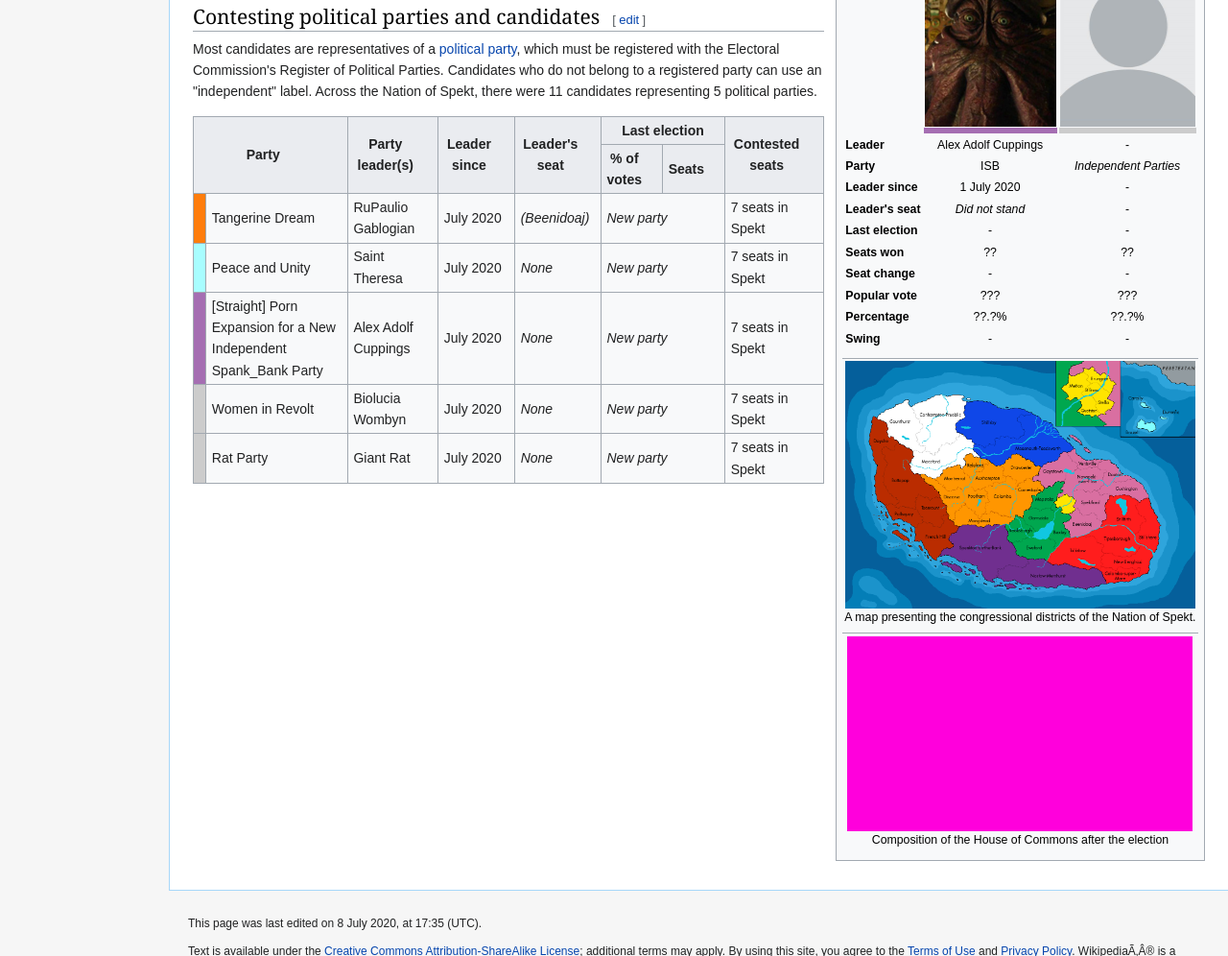
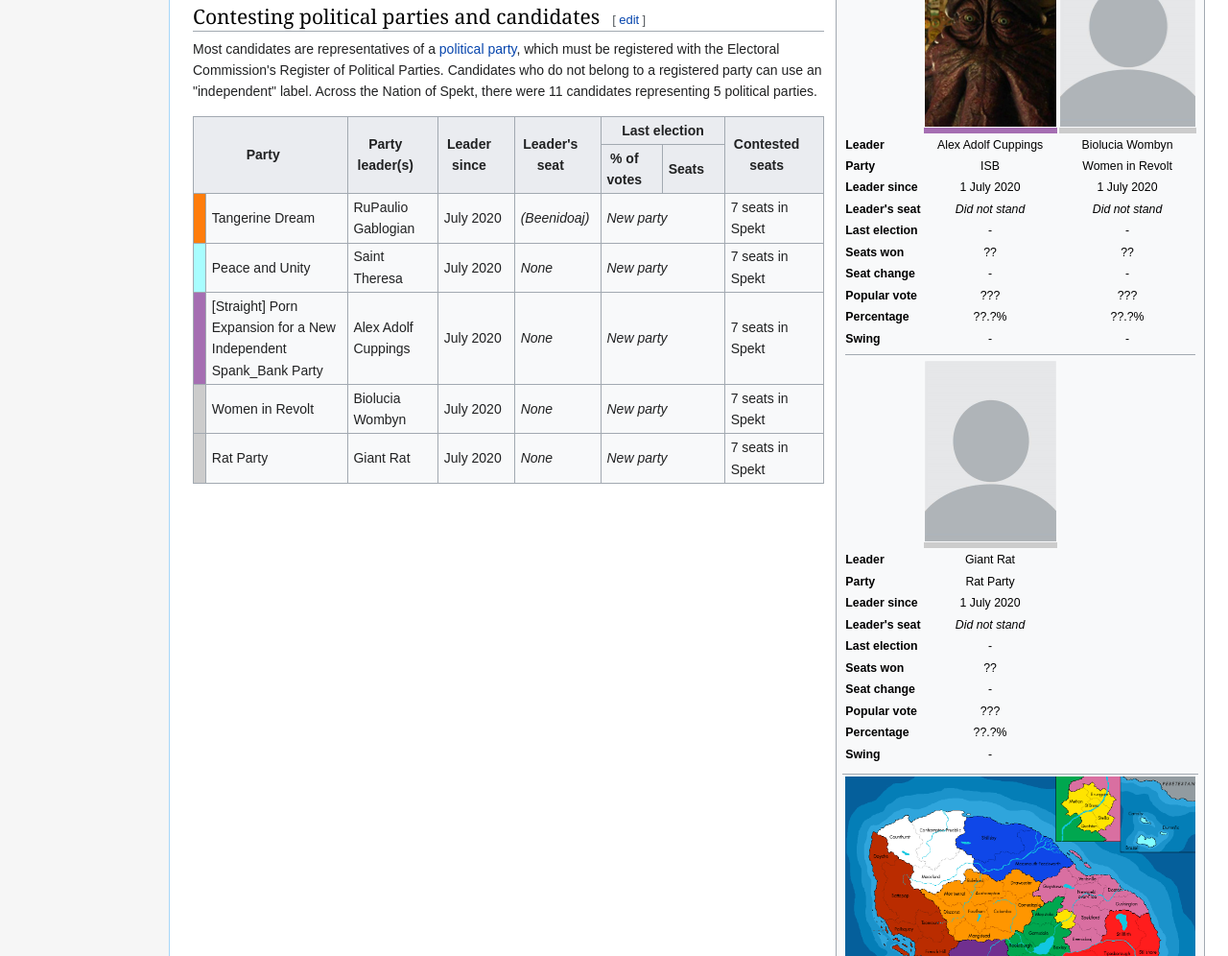
Before and after one commit to a1pcm/a1pcm.github.io, a plain HTML site: page spekt_elections/july20gen.html in a window 1280 px wide. Shown: the part 845-1841 px from the top of the page at 96% size. Drawn offline with Linux system fonts and the light colour scheme; a script that the page names is missing.

Commit message:
More Parties to Summary

```diff
--- a/spekt_elections/july20gen.html
+++ b/spekt_elections/july20gen.html
@@ -165,28 +165,28 @@
 </th>
 <td style="width:75px;text-align:center">Alex Adolf Cuppings
 </td>
-<td style="width:75px;text-align:center">-
+<td style="width:75px;text-align:center">Biolucia Wombyn
 </td></tr>
 <tr>
 <th style="width:75px;text-align:left">Party
 </th>
 <td style="width:75px;text-align:center">ISB
 </td>
-<td style="width:75px;text-align:center"><i>Independent Parties</i>
+<td style="width:75px;text-align:center">Women in Revolt
 </td></tr>
 <tr>
 <th style="text-align:left">Leader&nbsp;since
 </th>
 <td style="width:75px;text-align:center">1 July 2020
 </td>
-<td style="width:75px;text-align:center">-
+<td style="width:75px;text-align:center">1 July 2020
 </td></tr>
 <tr>
 <th style="text-align:left">Leader's&nbsp;seat
 </th>
 <td style="width:75px;text-align:center"><i>Did not stand</i>
 </td>
-<td style="width:75px;text-align:center">-
+<td style="width:75px;text-align:center"><i>Did not stand</i>
 </td></tr>
 <tr>
 <th style="text-align:left">Last&nbsp;election
@@ -228,6 +228,71 @@
 </th>
 <td style="width:75px;text-align:center">-
 </td>
+<td style="width:75px;text-align:center">-
+</td></tr>
+<tr>
+<td colspan="4"><hr>
+</td></tr>
+<tr style="display:none">
+<th style="text-align:left;">&nbsp;
+</th>
+<th style="text-align:center">Fifth party
+</th>
+<th style="text-align:center">Sixth party
+</th></tr>
+<tr>
+<td>&nbsp;
+</td>
+<td style="text-align:center;border-bottom: 6px solid #CCCCCC"><a href="img/spekt/blank.png" class="image" title="Blank"><img alt="Blank" src="img/spekt/blank.png" decoding="async" width="137" height="188"></a>
+</td></tr>
+<tr>
+<th style="text-align:left">Leader
+</th>
+<td style="width:75px;text-align:center">Giant Rat
+</td></tr>
+<tr>
+<th style="width:75px;text-align:left">Party
+</th>
+<td style="width:75px;text-align:center">Rat Party
+</td></tr>
+<tr>
+<th style="text-align:left">Leader&nbsp;since
+</th>
+<td style="width:75px;text-align:center">1 July 2020
+</td></tr>
+<tr>
+<th style="text-align:left">Leader's&nbsp;seat
+</th>
+<td style="width:75px;text-align:center"><i>Did not stand</i>
+</td></tr>
+<tr>
+<th style="text-align:left">Last&nbsp;election
+</th>
+<td style="width:75px;text-align:center">-
+</td></tr>
+<tr>
+<th style="text-align:left">Seats&nbsp;won
+</th>
+<td style="width:75px;text-align:center">??
+</td></tr>
+<tr>
+<th style="text-align:left">Seat&nbsp;change
+</th>
+<td style="width:75px;text-align:center">-
+</td></tr>
+<tr>
+<th style="text-align:left">Popular&nbsp;vote
+</th>
+<td style="width:75px;text-align:center">???
+</td></tr>
+<tr>
+<th style="text-align:left">Percentage
+</th>
+<td style="width:75px;text-align:center">??.?%
+</td></tr>
+<tr>
+<th style="text-align:left">Swing
+</th>
 <td style="width:75px;text-align:center">-
 </td></tr>
 </tbody></table></td></tr><tr><td colspan="2" style="text-align:center;text-align:center;"><hr><a href="img/spekt/spektmap2.png" class="image"><img src="img/spekt/spektmap2.png" decoding="async" width="365"></a><div>A map presenting the congressional districts of the Nation of Spekt.</div></td></tr><tr><td colspan="2" style="text-align:center;text-align:center;"><hr><a href="img/houseofcommons.png" class="image"><img alt="House of Commons" src="img/houseofcommons.png" decoding="async" width="360" height="203"></a><div>Composition of the House of Commons after the election</div></td></tr><tr><td colspan="2" style="text-align:center;text-align:center;">
```
